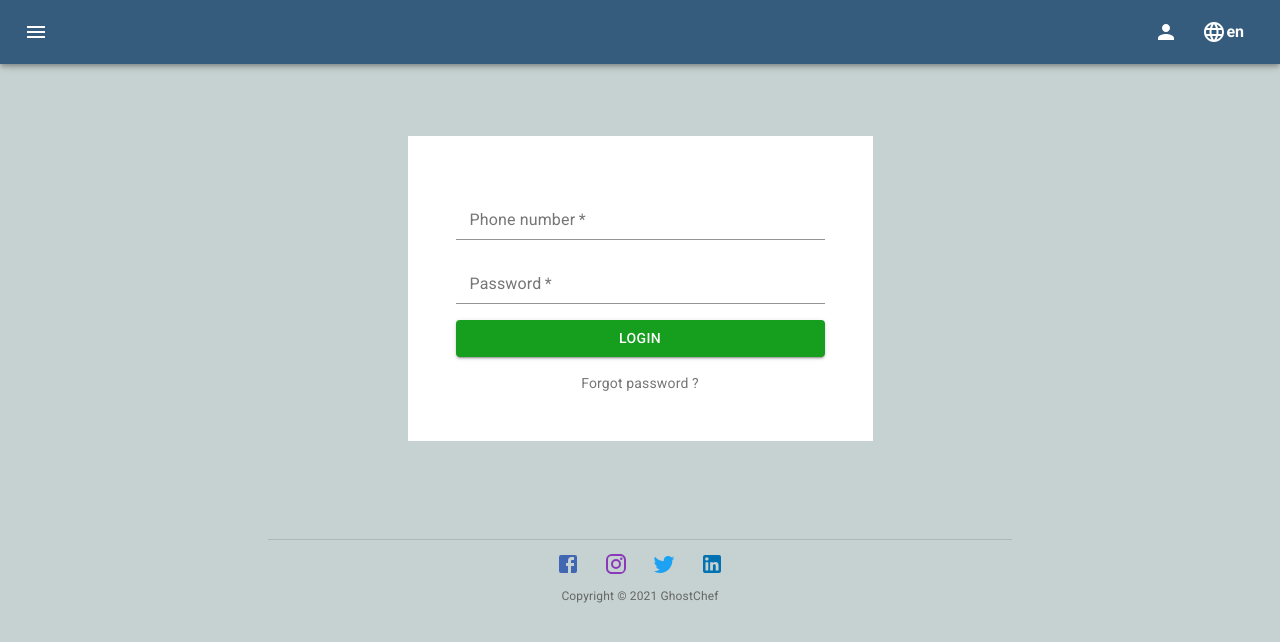
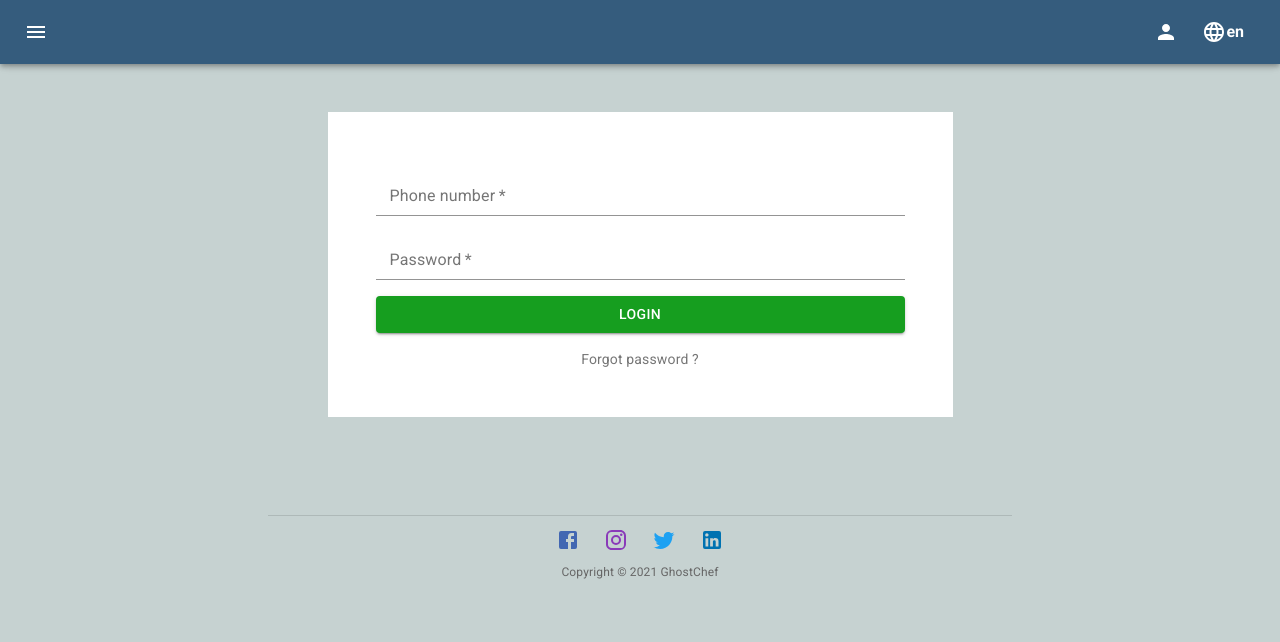
Before and after one commit to mkhinini-motaz/food-shop, a React (Create React App) app: page /login in a window 1280 px wide. Shown: the top 642 px of the page. Built offline with nearby package versions, Linux system fonts and the light colour scheme; no server answers.

Commit message:
GCHF-35: Removed excessive layout margin

```diff
--- a/src/layout/Layout.js
+++ b/src/layout/Layout.js
@@ -13,27 +13,20 @@ import OrderStatusUpdateDialog from "../components/order/OrderStatusUpdateDialog
 import OrderStatusEditDialogReducer from "../store/reducers/OrderStatusEditDialogReducer";
 
 export default function Layout(props) {
+    const selectedLang               = useSelector((state) => state.I18nReducer.selectedLang);
     const orderDialogProps           = useSelector((state) => state.OrderDialogReducer);
     const confirmDialogProps         = useSelector((state) => state.ConfirmDialogReducer);
     const transporterDialogProps     = useSelector((state) => state.TransporterDialogReducer);
     const orderStatusEditDialogProps = useSelector((state) => state.OrderStatusEditDialogReducer);
-    const selectedLang = useSelector((state) => state.I18nReducer.selectedLang);
 
-    const styles = {
-        mainDiv: {
-            paddingTop: "3vh",
-        },
-    };
     return (
         <div className={"main_layout_container main_layout_container_" + selectedLang} >
             <AppBar
                 appbarBackgroundColor={COLOR_PRIMARY}
                 appbarLinkColor="#ffffff"
             />
-            <div className="mx-auto w-md-75 w-sm-100" style={styles.mainDiv}>
-                <SideDrawer />
-                <div className="container-fluid">{props.children}</div>
-            </div>
+            <SideDrawer />
+            <div className="container-fluid">{props.children}</div>
             <Footer />
 
             <ConfirmDialog
```
